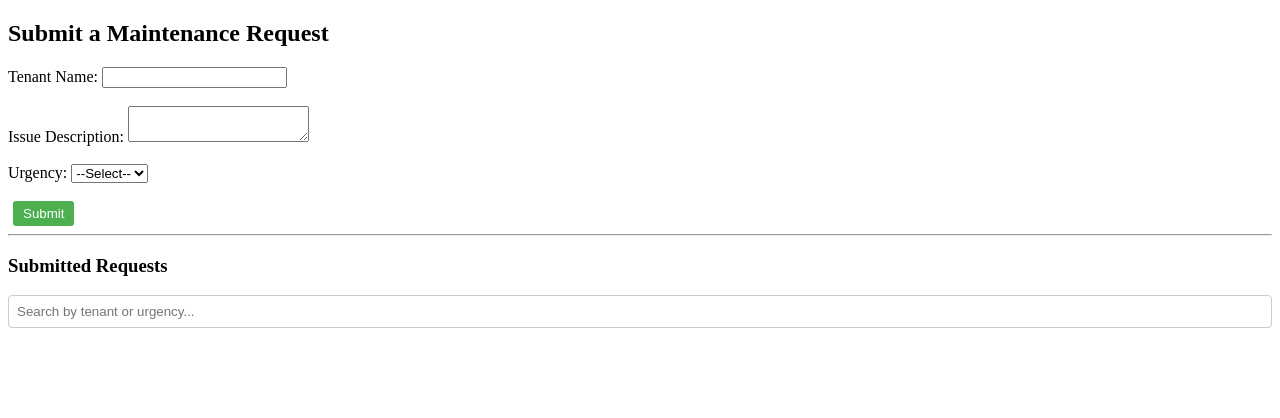
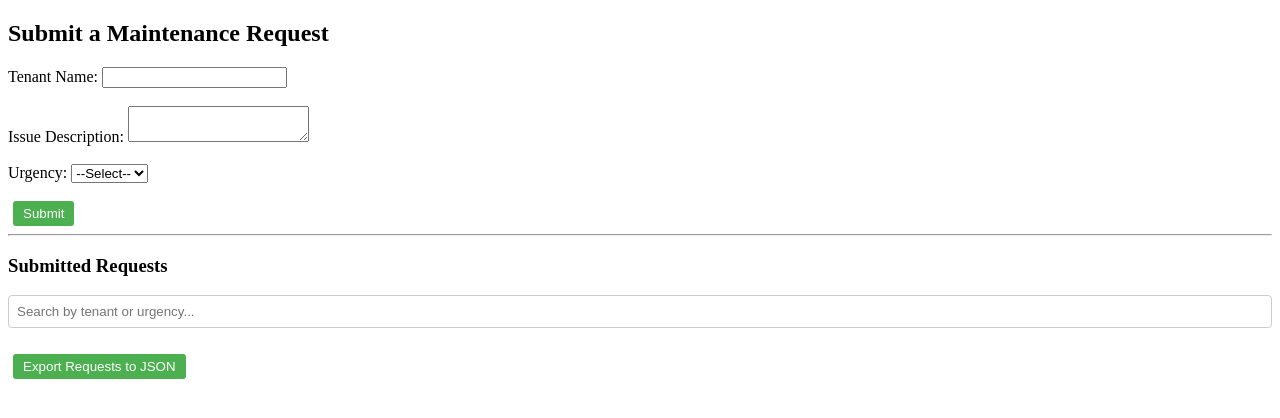
Before and after one commit to poffodile/tenant_maintenance_portal, an Angular app: page / in a window 1280 px wide. Shown: the top 418 px of the page. Built offline with nearby package versions, Linux system fonts and the light colour scheme.

Commit message:
Added button to export maintenance requests to JSON

```diff
--- a/src/app/maintenance-form/maintenance-form.component.html
+++ b/src/app/maintenance-form/maintenance-form.component.html
@@ -82,3 +82,4 @@
 <button (click)="clearAllRequests()" *ngIf="requests.length > 0">
   Clear All Requests
 </button>
+<button (click)="exportToJSON()">Export Requests to JSON</button>
```
